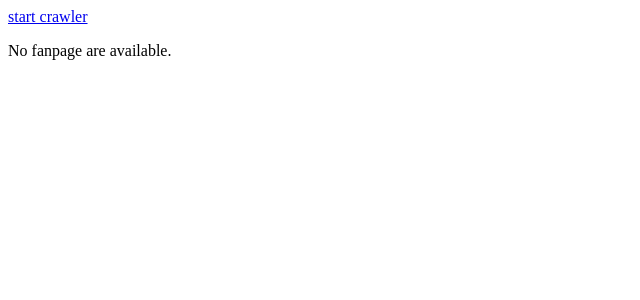
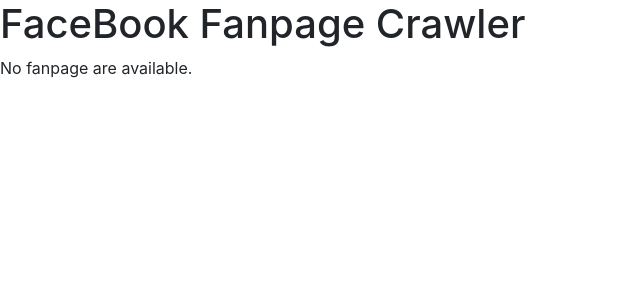
Before and after one commit to ToDSung/first_django, a Django app: page /crawls/ in a window 1280 px wide. Shown: the top 300 px of the page, without its empty margins (0-640 px from the left). Run offline with Django 3.2, Linux system fonts and the light colour scheme; data that the repository does not hold is empty; some libraries are stand-ins or nearby versions.

Commit message:
Add css in django template

```diff
--- /dev/null
+++ b/crawls/templates/crawls/css_header.html
@@ -0,0 +1,14 @@
+<html>
+<head>
+    <meta charset="utf-8">
+    <title>ToD_django_website</title>
+    <link href="/static/css/bootstrap.min.css" rel="stylesheet">
+</head>
+
+<body>
+    {% block mainbody %}
+
+    {% endblock %}
+</body>
+
+</html>
--- a/crawls/templates/crawls/detail.html
+++ b/crawls/templates/crawls/detail.html
@@ -1,3 +1,7 @@
+{%  extends "./css_header.html" %}
+
+{% block mainbody %}
+
     <h1>{{ fanpage.name }}</h1>
 
     {% if error_message %}<p><strong>{{ error_message }}</strong></p>{% endif %}
@@ -10,3 +14,5 @@
     {% else %}
         <h2>No article list in this fanpage</h2>
     {% endif %}
+
+{% endblock %}
--- a/crawls/templates/crawls/index.html
+++ b/crawls/templates/crawls/index.html
@@ -1,11 +1,22 @@
-<a href="{% url 'crawls:fbcrawl' %}">start crawler</a>
+
+{%  extends "./css_header.html" %}
+
+{% block mainbody %}
+    <h1>FaceBook Fanpage Crawler </h1>
+
 
     {% if fanpage_list %}
+        <div class="container" >
             <ul>
             {% for fanpage in fanpage_list %}
-		<li><a href="{% url 'crawls:detail' fanpage.id %}">{{ fanpage.name }}</a></li>
+                <li><a href="{% url 'crawls:detail' fanpage.id %}">{{ fanpage.name }}</a>
+                <a href="{% url 'crawls:crawl' fanpage.id %}">start crawler</a>
+                <a href="{% url 'crawls:delete' fanpage.id %}">delete crawled data</a>
+                </li>
             {% endfor %}
             </ul>
+         </div>
     {% else %}
         <p>No fanpage are available.</p>
     {% endif %}
+{% endblock  %}
```
Lines whose indentation alone changed are shown as unchanged.
